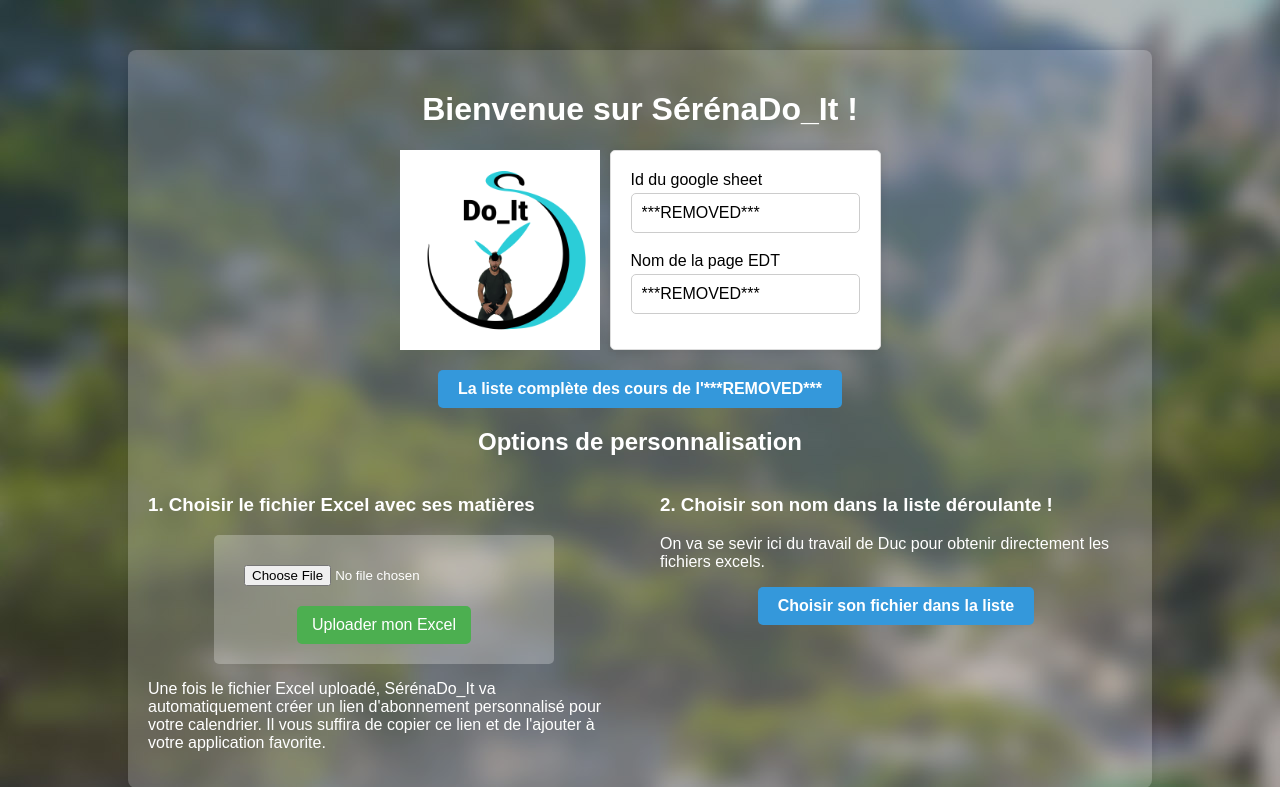
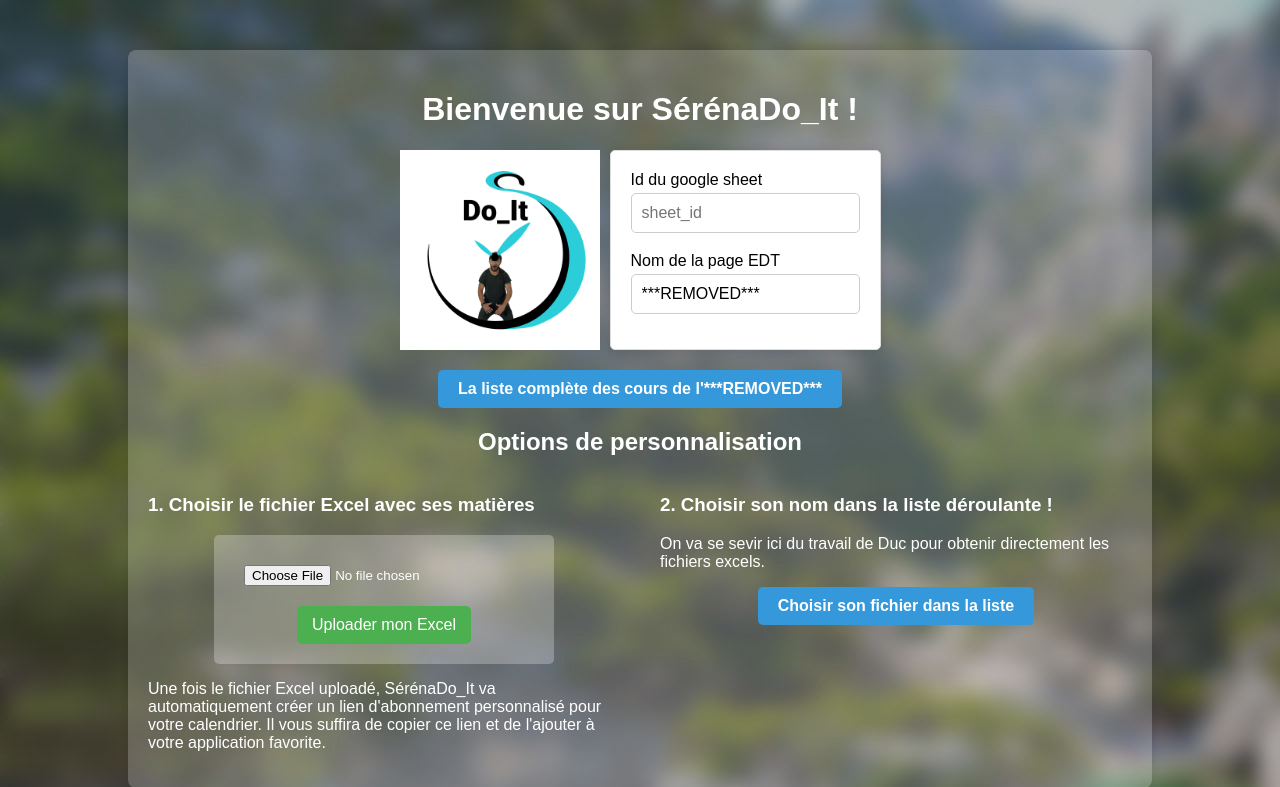
Before and after one commit to alouradou/SerenaDo_It, a Flask app: page / in a window 1280 px wide. Shown: the top 787 px of the page. Run offline with Flask 2, Linux system fonts and the light colour scheme.

Commit message:
Removed content

```diff
--- a/frontend/templates/index.html
+++ b/frontend/templates/index.html
@@ -17,7 +17,7 @@
                  <img src="{{ url_for('static', filename='images/logo_serenadoit.png') }}" alt="SérénaDo_It" class="logo">
                 <form action="/annee" method="GET" id="sheet-info-form">
                     <label for="sheet_id">Id du google sheet</label>
-                    <input type="text" name="sheet_id" id="sheet_id" placeholder="sheet_id" value="***REMOVED***">
+                    <input type="text" name="sheet_id" id="sheet_id" placeholder="sheet_id" value="">
                     <label for="sheet_name">Nom de la page EDT</label>
                     <input type="text" name="sheet_name" id="sheet_name" placeholder="sheet_name" value="***REMOVED***">
                 </form>
--- a/main.py
+++ b/main.py
@@ -14,7 +14,7 @@ def main():
 
 def generate_default_calendar():
     # Chemin vers le fichier de données (dans l'url google sheets)
-    sheet_id = "***REMOVED***"
+    sheet_id = ""
 
     data_manager = DataManager(sheet_id, sheet_name="***REMOVED***")
 
--- a/src/api_flask.py
+++ b/src/api_flask.py
@@ -39,8 +39,8 @@ def get_event_list():
         sheet_name = request.args.get('sheet_name')
         custom_path = f"-{secure_filename(sheet_id)}-{secure_filename(sheet_name)}"
     else:
-        sheet_id = "***REMOVED***"
-        sheet_name = "***REMOVED***"
+        sheet_id = ""
+        sheet_name = ""
     df = cache.get(f"df{custom_path}")
     if not df:
         data_manager = DataManager(sheet_id, sheet_name=sheet_name)
```
